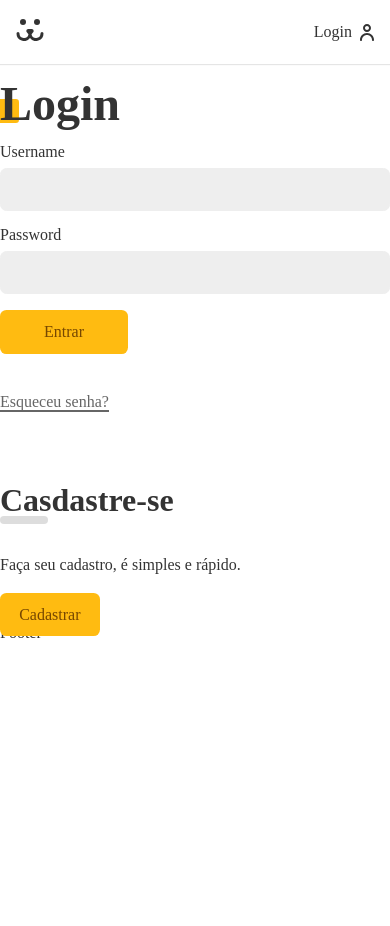
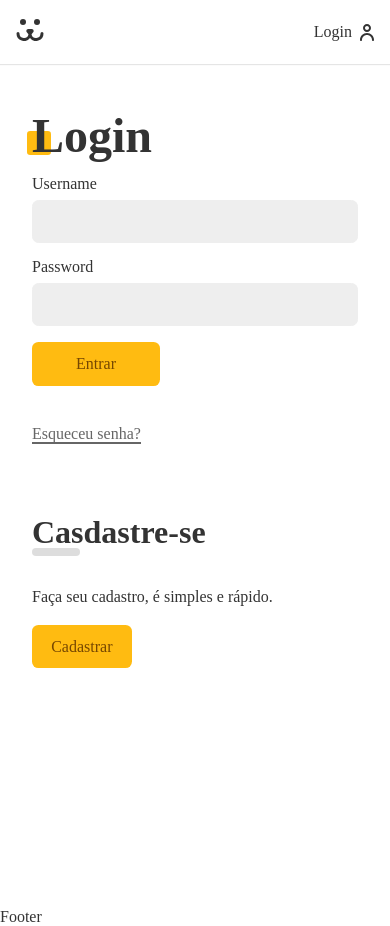
Before and after one commit to gabrielalencardearaujo/app_dog_social_media, a React (Vite) app: page /login in a window 390 px wide. Before the commit the page ends 844 px from the top, so only its background shows below. Built offline with nearby package versions, Linux system fonts and the light colour scheme.

Commit message:
update page login, add styles

```diff
--- a/src/assets/Components/Login/Login.jsx
+++ b/src/assets/Components/Login/Login.jsx
@@ -1,18 +1,20 @@
 import React from 'react'
-import {Navigate, Route, Routes} from 'react-router-dom';
+import { Navigate, Route, Routes } from 'react-router-dom';
 import LoginForm from './LoginForm';
 import LoginCreate from './LoginCreate';
 import LoginPasswordLost from './LoginPasswordLost';
 import LoginPasswordReset from './LoginPasswordReset';
 import { UserContext } from '../../../UserStorage';
+import styles from '../../Css/Login.module.css';
 
 function Login() {
-  const {login} = React.useContext(UserContext);
+  const { login } = React.useContext(UserContext);
 
-  if(login == true) return <Navigate to='/conta' />
+  if (login == true) return <Navigate to='/conta' />
 
   return (
-    <div>
+    <section className={styles.login}>
+      <div className={styles.forms}>
         <Routes>
           <Route path='/' element={<LoginForm />} />
           <Route path='/create' element={<LoginCreate />} />
@@ -20,6 +22,7 @@
           <Route path='/passwordReset' element={<LoginPasswordReset />} />
         </Routes>
       </div>
+    </section>
   )
 }
 
--- /dev/null
+++ b/src/assets/Css/Login.module.css
@@ -0,0 +1,33 @@
+.login {
+  display: grid;
+  grid-template-columns: repeat(2, 1fr);
+  min-height: 100vh;
+  gap: 2rem;
+}
+
+.login::before {
+  content: '';
+  display: block;
+  background: url('../img/login.jpg') no-repeat center center;
+  background-size: cover;
+}
+
+.forms {
+  max-width: 40rem;
+  min-width: 20rem;
+  padding: 2rem;
+}
+
+@media screen and (max-width: 40rem) {
+  .login {
+    grid-template-columns: 1fr;
+  }
+
+  .login::before {
+    display: none;
+  }
+
+  .forms {
+    max-width: 100%;
+  }
+}
```
Lines whose indentation alone changed are shown as unchanged.
